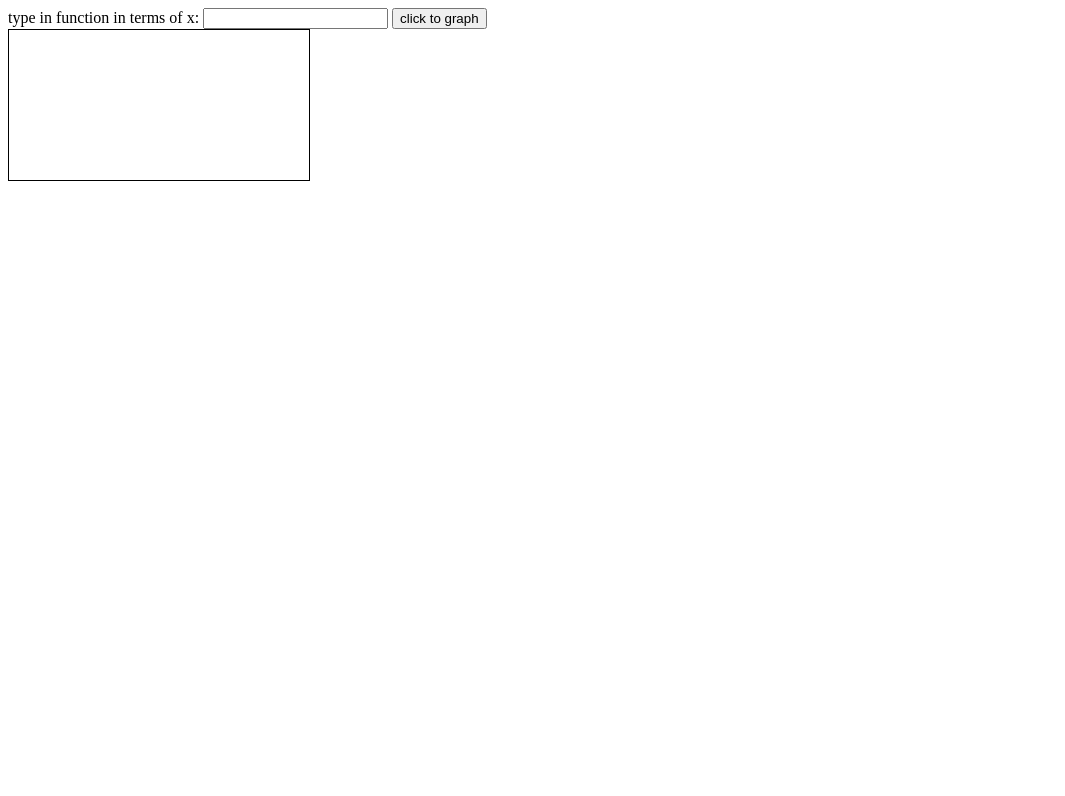
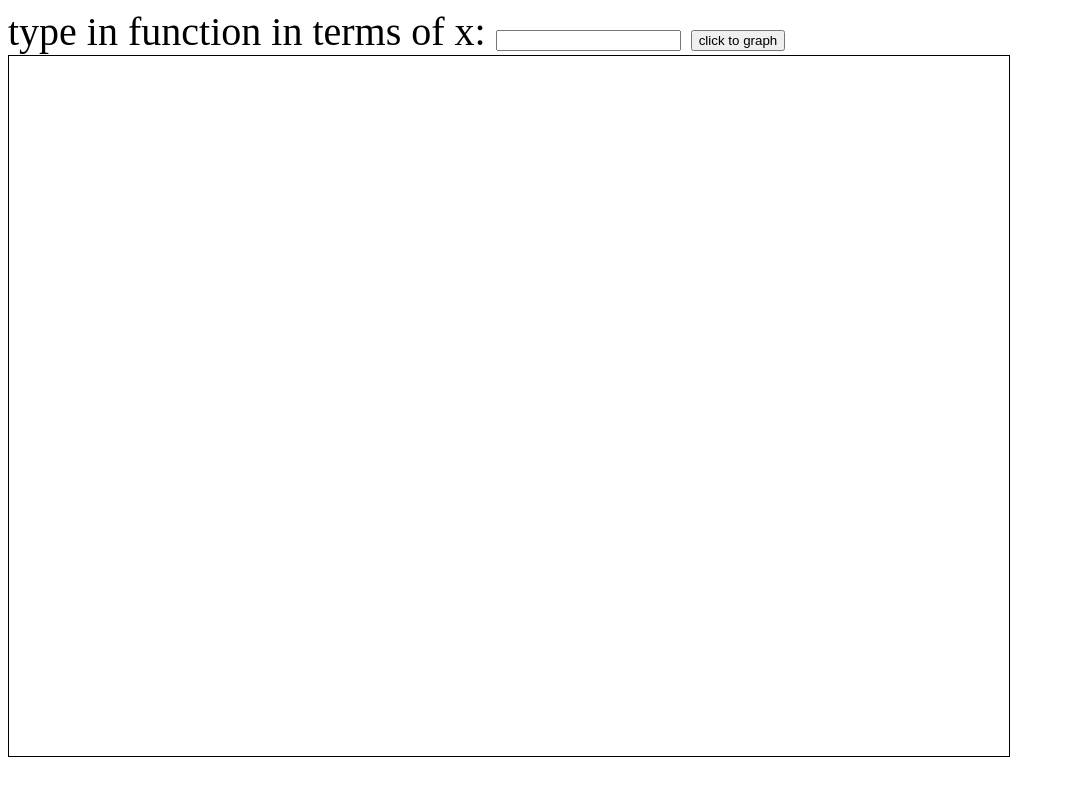
Before and after one commit to andrewSmellz/GraphingCalculator, a plain HTML site: page index.html in a window 1280 px wide. Both pictures are taken after a click on the button "click to graph". Shown: the whole page, without its empty margins (0-1065 px from the left). Drawn offline with Linux system fonts and the light colour scheme.

Commit message:
kinda works for making lines but they dont go away help

```diff
--- a/index.html
+++ b/index.html
@@ -15,8 +15,8 @@
     </button>
     </div>
 
-    <div class="graphScreen" style="width: 1000px; height: 700px;">
-        <canvas id="graph" style="border:1px solid #000000;">
+    <div class="graphScreen" >
+        <canvas id="graph" style="border:1px solid #000000; width: 1000px; height: 700px;">
         </canvas>
     </div>
 
--- a/index.js
+++ b/index.js
@@ -1,8 +1,23 @@
 const graph = document.getElementById("graph");
+let inputElement = document.getElementById("enterFunction");
+let enteredValue;
 
-
-function graph(){
-
+function clearCanvas() {
+    let graphtx = graph.getContext("2d");
+    graphtx.clearRect(0, 0, 1000, 700);
+    console.log("hello there welcome to it");
 }
 
-document.getElementById("btn").addEventListener("click", graph);
+function graphFunction() {
+    let inputElement = document.getElementById("enterFunction");
+    enteredValue = parseFloat(inputElement.value);
+    clearCanvas();
+    let graphtx = graph.getContext("2d");
+    let centerX = graph.width / 2;
+    let centerY = graph.height / 2;
+    graphtx.moveTo(centerX, centerY);
+    graphtx.lineTo(enteredValue, 100);
+    graphtx.stroke();
+}
+
+document.getElementById("btn").addEventListener("click", graphFunction);
--- a/style.css
+++ b/style.css
@@ -0,0 +1,3 @@
+.menu{
+    font-size:40px;
+}
```
